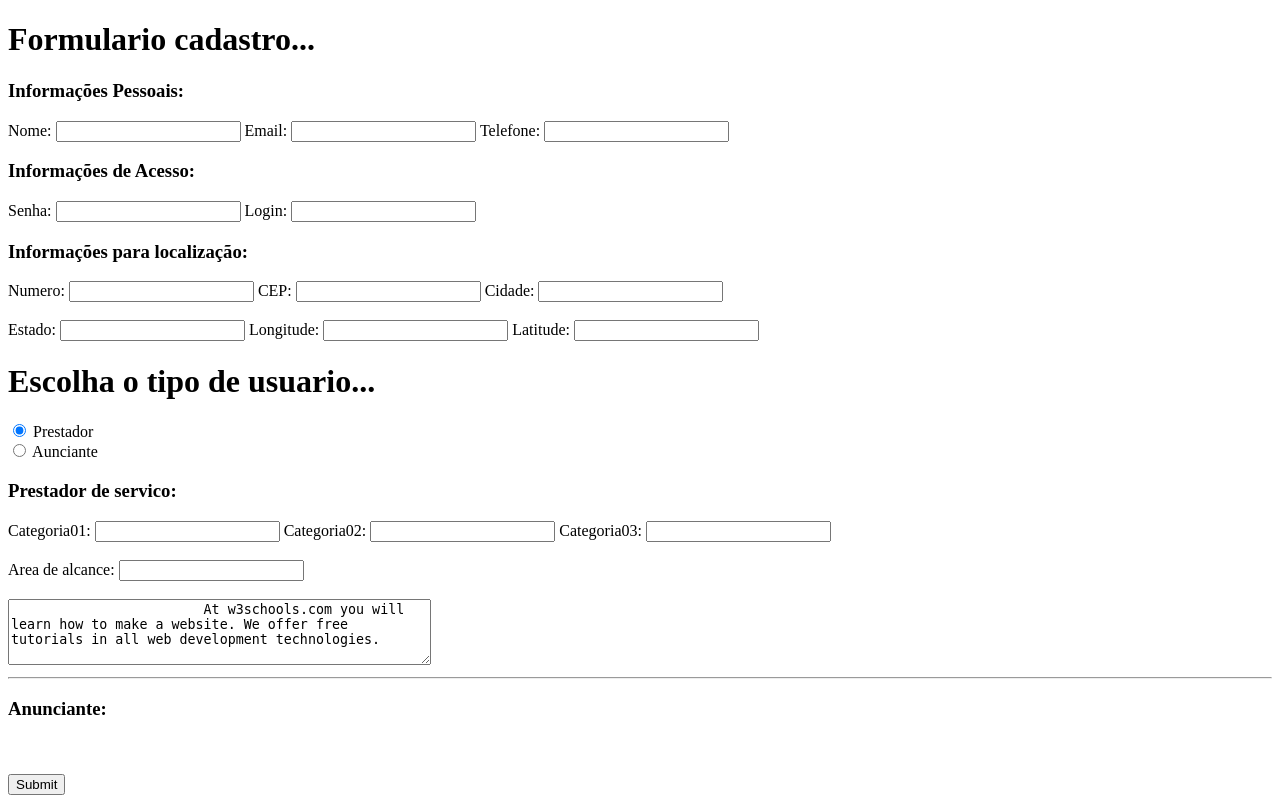
After one commit to tunnes/trampaki-api, a PHP site: template view/pageCadastro.html in a window 1280 px wide. The commit adds this page. Run offline with PHP 8.4, Linux system fonts and the light colour scheme; the template is opened without the code that fills it, so the values that code supplies are empty.

Commit message:
Refatorando cadastro de usuarios genericos.

```diff
--- a/formLogin.php
+++ b/formLogin.php
@@ -12,10 +12,10 @@
             #   O 'FILTER_SANITIZE_MAGIC_QUOTES' retorna uma barra invertida na frente das aspas simples, neste
             #   passo estou recuperando os dados inseridos no formulario de login e verificando se são validos:
 
-                $login = new Login;
                 $DadosLogin = filter_input(INPUT_POST, "login", FILTER_SANITIZE_MAGIC_QUOTES);
                 $DadosSenha = filter_input(INPUT_POST, "senha", FILTER_SANITIZE_MAGIC_QUOTES);
-                $login->setLogin($DadosLogin, $DadosSenha);
+                $login = new Login($DadosLogin, $DadosSenha);
+
             #   --------------------------------------------------------------------------------------------------
 
             #   Passo 02 -----------------------------------------------------------------------------------------
@@ -24,6 +24,7 @@
             #   retornou verdadeiro caso sim, o usuario sera direcionado para a tela principal:
 
                 $login->efetuarLogin() ? header("Location: controller/main.php") : print('Erro ao logar');
+
             #   --------------------------------------------------------------------------------------------------
             }
             include('view/testeLogin.html');
--- a/index.php
+++ b/index.php
@@ -5,10 +5,11 @@
     include ('router.php');
     include ('primeira.php');
     include ('controller/paginaInicial.php');
-
+    include ('controller/formCadastro.php');
     $roteador =  new Router();
 
     $roteador -> novaRota('/','paginaInicial');
+    $roteador -> novaRota('/cadastro','formCadastro');
     $roteador -> novaRota('/primeira','primeira');
     $roteador -> novaRota('/register','register');
     $roteador -> novaRota('/login','formLogin');
--- a/primeira.php
+++ b/primeira.php
@@ -1,6 +1,6 @@
 <?php
 #   TESTE INSERT
-    require_once('class/user.php');
+    require_once('class/usuario.php');
 
     Class Primeira{
         public  function __construct(){
--- /dev/null
+++ b/view/pageCadastro.html
@@ -0,0 +1,97 @@
+<!DOCTYPE html>
+<html>
+    <head>
+        <meta charset="UTF-8">
+    </head>
+    <body>
+        <div id='cadastro'>
+            <h1>Formulario cadastro...</h1>
+            <form action='' method='POST' id='form_cadastro'>
+                <!-- USUARIO ------------------------------------------------------------------------------------ -->
+                <div>
+                    <h3>Informações Pessoais:</h3>
+                    <label for="nm_usuario">Nome:
+                        <input type="text" name="nm_usuario" class="input" id="nm_usuario"/>
+                    </label>
+                    <label for="nm_email">Email:
+                        <input type="text" name="nm_email" class="input" id="nm_email"/>
+                    </label>
+                    <label for="cd_telefone">Telefone:
+                        <input type="text" name="cd_telefone" class="input" id="cd_telefone"/>
+                    </label>
+                </div>
+
+                <!-- LOGIN -------------------------------------------------------------------------------------- -->
+                <div>
+                    <h3>Informações de Acesso:</h3>
+                    <label for="cd_senha">Senha:
+                        <input type="text" name="cd_senha" class="input" id="cd_senha"/>
+                    </label>
+                    <label for="cd_login">Login:
+                        <input type="text" name="cd_login" class="input" id="cd_login"/>
+                    </label>
+                </div>
+
+                <!-- ENDERECO ----------------------------------------------------------------------------------- -->
+                <div>
+                    <h3>Informações para localização:</h3>
+                    <label for="cd_numeroResidencia">Numero:
+                        <input type="text" name="cd_numeroResidencia" class="input" id="cd_numeroResidencia"/>
+                    </label>
+                    <label for="cd_cep">CEP:
+                        <input type="text" name="cd_cep" class="input" id="cd_cep"/>
+                    </label>
+                    <label for="nm_cidade">Cidade:
+                        <input type="text" name="nm_cidade" class="input" id="nm_cidade"/>
+                    </label>
+                    <br><br>
+                    <label for="sg_estado">Estado:
+                        <input type="text" name="sg_estado" class="input" id="sg_estado"/>
+                    </label>
+                    <label for="cd_longitude">Longitude:
+                        <input type="text" name="cd_longitude" class="input" id="cd_longitude"/>
+                    </label>
+                    <label for="cd_latitude">Latitude:
+                        <input type="text" name="cd_latitude" class="input" id="cd_latitude"/>
+                    </label>
+                </div>
+                <!-- Escolha de tipo de usuario -------------------------------------------------- -->
+                <h1>Escolha o tipo de usuario...</h1>
+                    <form>
+                      <input type="radio" name="tipo" value="prestador" checked> Prestador<br>
+                      <input type="radio" name="tipo" value="aunciante"> Aunciante<br>
+                    </form>
+
+                    <h3>Prestador de servico:</h3>
+                    <label for="ds_cat01">Categoria01:
+                        <input type="text" name="ds_cat01" class="input" id="ds_cat01"/>
+                    </label>
+                    <label for="ds_cat02">Categoria02:
+                        <input type="text" name="ds_cat02" class="input" id="ds_cat02"/>
+                    </label>
+                    <label for="ds_cat03">Categoria03:
+                        <input type="text" name="ds_cat03" class="input" id="ds_cat03"/>
+                    </label>
+                    <br><br>
+                    <label for="qt_areaDeAlcance">Area de alcance:
+                        <input type="text" name="qt_areaDeAlcance" class="input" id="qt_areaDeAlcance"/>
+                    </label>
+                    <br><br>
+                    <label for="ds_profissao">
+                        <textarea name="ds_profissao" id="ds_profissao" rows="4" cols="50">
+                        At w3schools.com you will learn how to make a website. We offer free tutorials in all web development technologies.
+                        </textarea>
+                    </label>
+                    <hr>
+                    <!-- Anunciante -------------------------------------------------------------------------------------------------------->
+                    <h3>Anunciante:</h3>
+
+
+                <br><br>
+                <label for="submit">
+                    <input name="cadastrar" type="submit"  value="Submit"/>
+                </label>
+            </form>
+        </div>
+    </body>
+</html>
```
Also changed, not shown: class/endereco.php (+28 -4 lines), class/login.php (+9 -4 lines), class/user.php (deleted, +0 -33 lines), class/usuario.php (added, +31 -0 lines), controller/formCadastro.php (added, +48 -0 lines), home.php (deleted, +0 -7 lines), logado.php (deleted, +0 -18 lines), class/prestadorDeServico.php (added).
